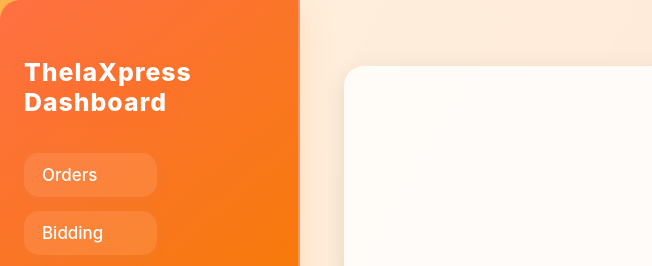
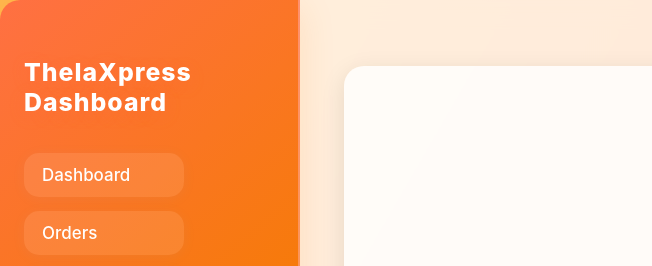
Before and after one commit to brockayan/ThelaXpress, a plain HTML site: page public/supplier-bid-placeBid.html in a window 1280 px wide. Shown: the top 266 px of the page, 0-652 px from the left. Drawn offline with Linux system fonts and the light colour scheme.

Commit message:
Update supplier-bid-placeBid.html

```diff
--- a/public/supplier-bid-placeBid.html
+++ b/public/supplier-bid-placeBid.html
@@ -190,8 +190,8 @@
     <h2>ThelaXpress Dashboard</h2>
     <nav>
 
+      <a href="./public/supplier-dashboard.html">Dashboard</a>
       <a href="./public/supplier-order.html">Orders</a>
-
       <a href="./public/supplier-bid.html">Bidding</a>
       <a href="../index.html">Logout</a>
     </nav>
```
